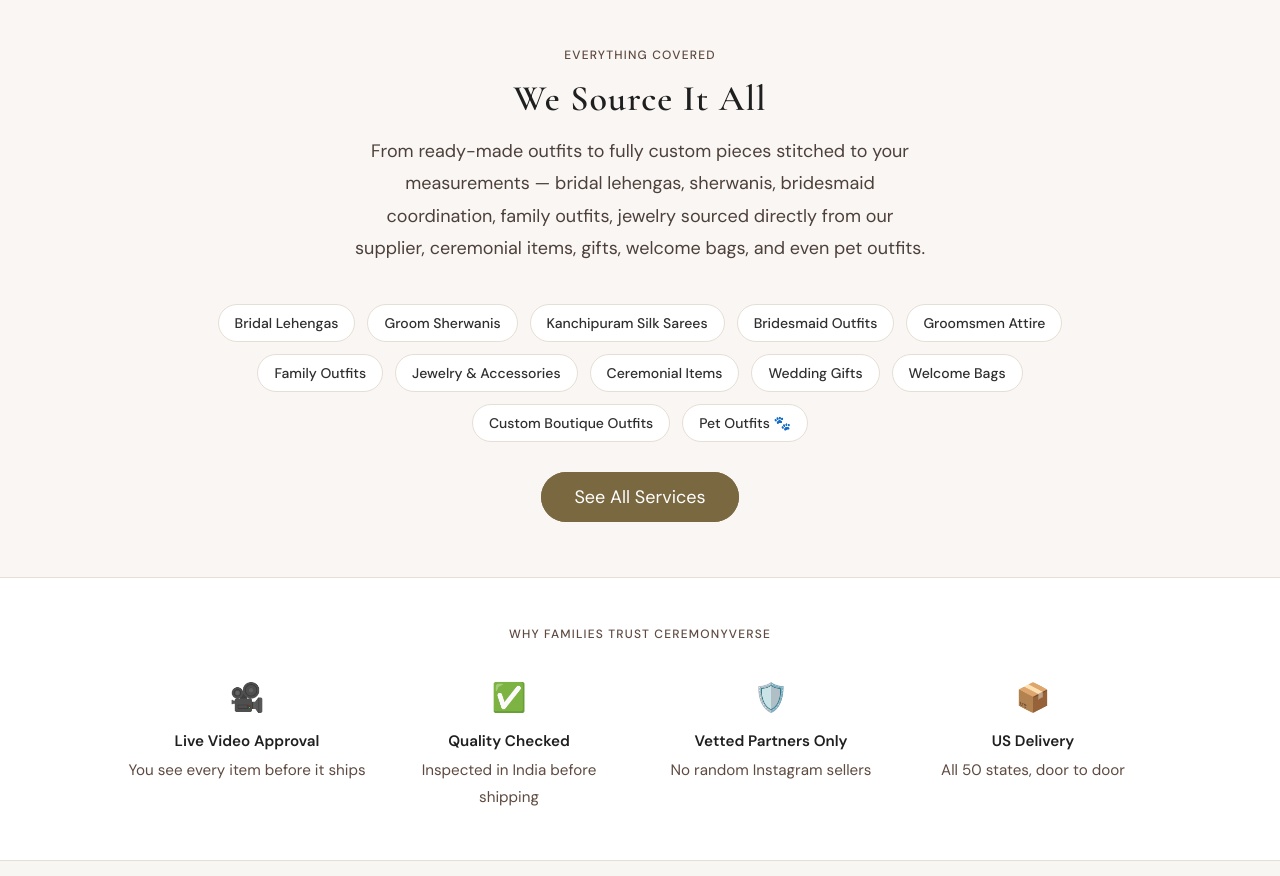
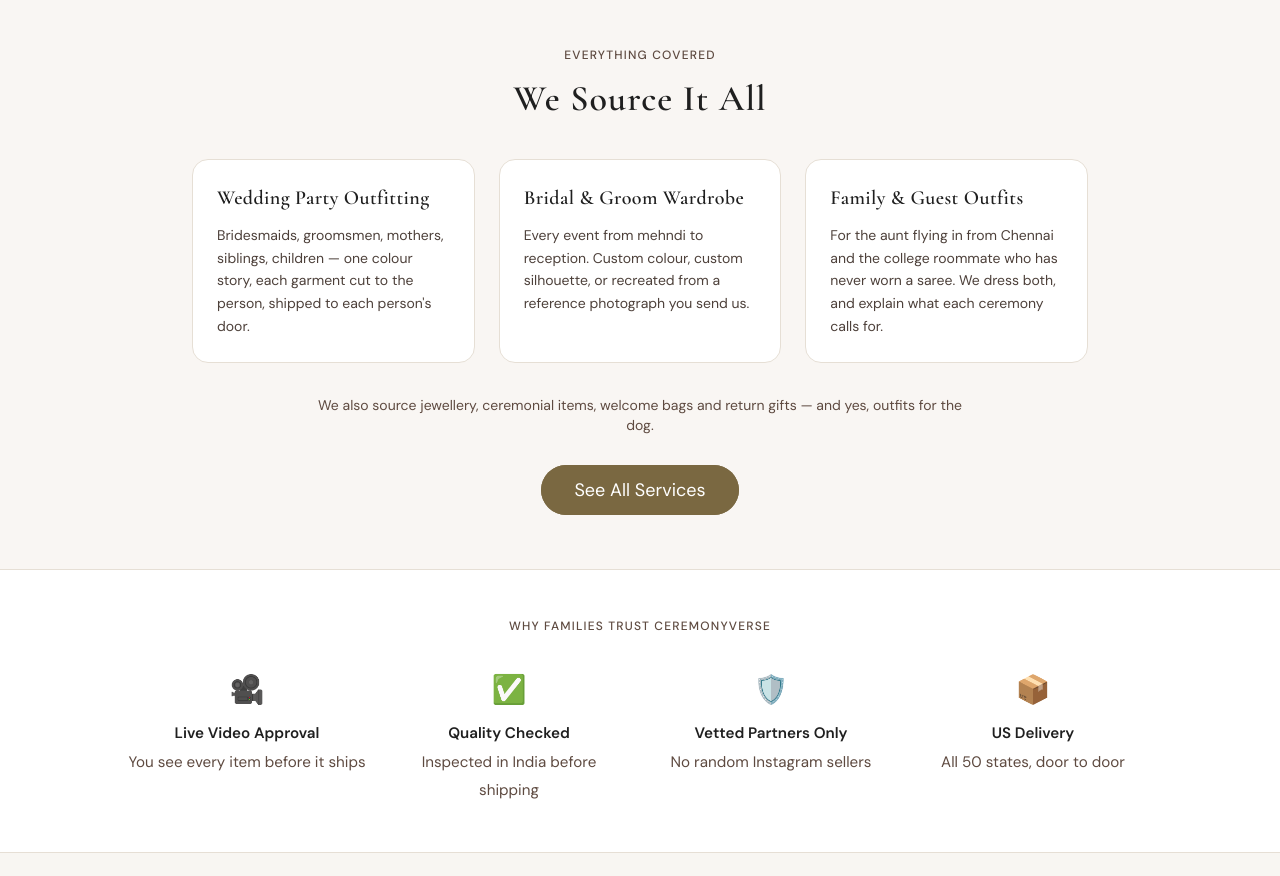
Before and after one commit to leylabernie/v0-ceremony-verse-wedding-concierge, a Next.js app: page / in a window 1280 px wide. Shown: the part 2980-3856 px from the top of the page. Built offline with nearby package versions, Linux system fonts and the light colour scheme.

Commit message:
Reduce homepage services from twelve to three

```diff
--- a/components/pages/home-page.tsx
+++ b/components/pages/home-page.tsx
@@ -351,21 +351,31 @@
       <section className="py-16 px-6 bg-[#f9f6f3]">
         <div className="max-w-4xl mx-auto text-center">
           <p className="text-xs font-medium tracking-widest uppercase mb-4" style={{ color: "#5e4a40" }}>Everything Covered</p>
-          <h2 className="text-3xl md:text-4xl font-semibold text-[#1f1f1f] mb-4">We Source It All</h2>
-          <p className="text-[#4d403a] mb-10 max-w-xl mx-auto">
-            From ready-made outfits to fully custom pieces stitched to your measurements — bridal lehengas, sherwanis, bridesmaid coordination, family outfits, jewelry sourced directly from our supplier, ceremonial items, gifts, welcome bags, and even pet outfits.
-          </p>
-          <div className="flex flex-wrap justify-center gap-3 mb-10">
+          <h2 className="text-3xl md:text-4xl font-semibold text-[#1f1f1f] mb-10">We Source It All</h2>
+          <div className="grid md:grid-cols-3 gap-6 mb-8 text-left">
             {[
-              "Bridal Lehengas", "Groom Sherwanis", "Kanchipuram Silk Sarees", "Bridesmaid Outfits",
-              "Groomsmen Attire", "Family Outfits", "Jewelry & Accessories", "Ceremonial Items",
-              "Wedding Gifts", "Welcome Bags", "Custom Boutique Outfits", "Pet Outfits 🐾"
-            ].map((label) => (
-              <span key={label} className="px-4 py-2 bg-white border border-[#e6dfd5] rounded-full text-sm text-[#2f2f2f] font-medium">
-                {label}
-              </span>
+              {
+                title: "Wedding Party Outfitting",
+                desc: "Bridesmaids, groomsmen, mothers, siblings, children — one colour story, each garment cut to the person, shipped to each person's door.",
+              },
+              {
+                title: "Bridal & Groom Wardrobe",
+                desc: "Every event from mehndi to reception. Custom colour, custom silhouette, or recreated from a reference photograph you send us.",
+              },
+              {
+                title: "Family & Guest Outfits",
+                desc: "For the aunt flying in from Chennai and the college roommate who has never worn a saree. We dress both, and explain what each ceremony calls for.",
+              },
+            ].map((svc) => (
+              <div key={svc.title} className="bg-white border border-[#e6dfd5] rounded-lg p-6">
+                <h3 className="text-xl font-semibold text-[#1f1f1f] mb-3">{svc.title}</h3>
+                <p className="text-sm text-[#4d403a] leading-relaxed">{svc.desc}</p>
+              </div>
             ))}
           </div>
+          <p className="text-sm text-[#5e4a40] mb-10 max-w-2xl mx-auto">
+            We also source jewellery, ceremonial items, welcome bags and return gifts — and yes, outfits for the dog.
+          </p>
           <Link className="btn-primary"
         href="/services/"
       >
```
